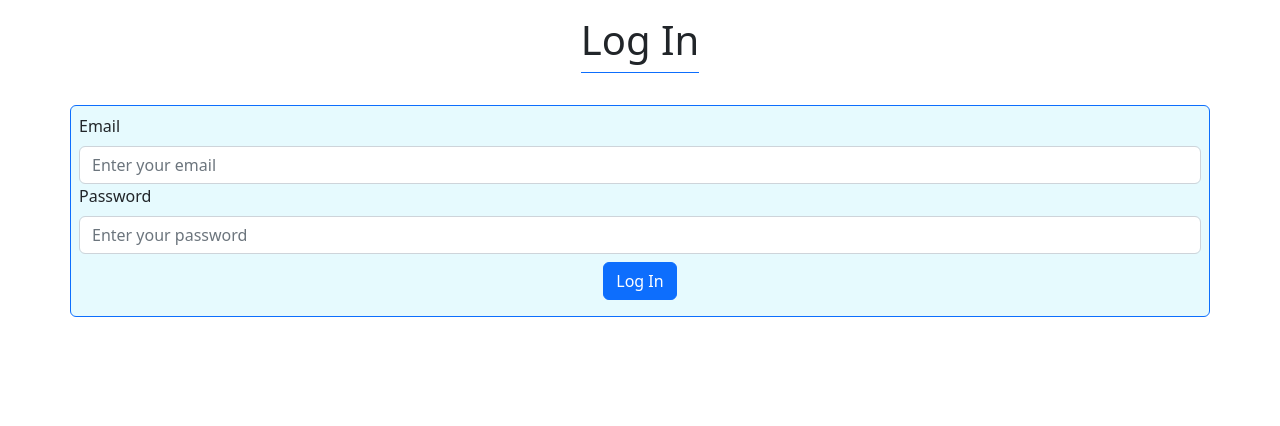
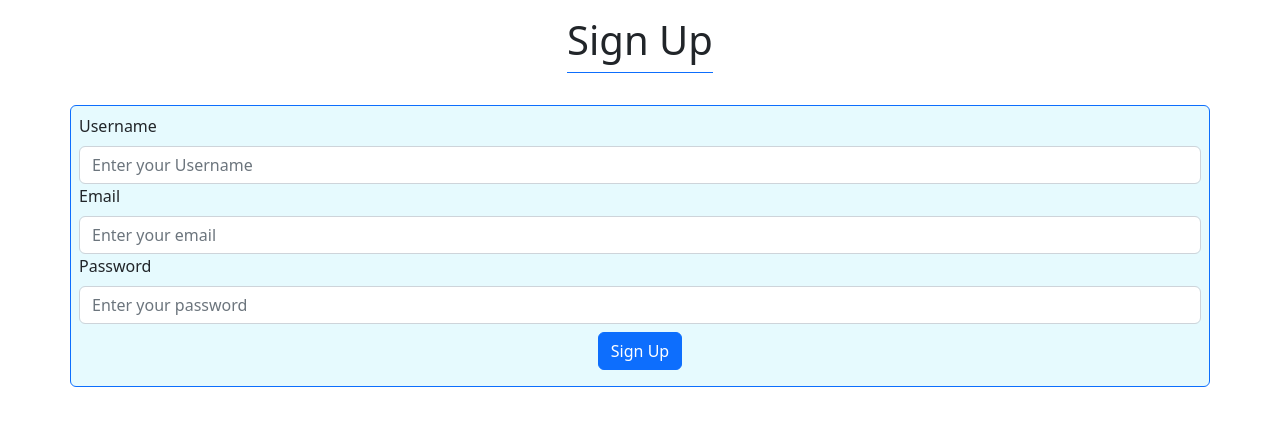
Before and after one commit to CoderKumarS/Firebase, a React (Vite) app: page /signup in a window 1280 px wide. Shown: the top 426 px of the page. Built offline with nearby package versions, Linux system fonts and the light colour scheme; no server answers.

Commit message:
Adding Sign Up page

```diff
--- a/package.json
+++ b/package.json
@@ -13,7 +13,8 @@
     "firebase": "^10.13.1",
     "react": "^18.2.0",
     "react-bootstrap": "^2.10.4",
-    "react-dom": "^18.2.0"
+    "react-dom": "^18.2.0",
+    "react-router-dom": "^6.26.2"
   },
   "devDependencies": {
     "@types/react": "^18.0.27",
--- a/src/App.tsx
+++ b/src/App.tsx
@@ -1,26 +1,31 @@
 import React, { useState } from "react";
-// import ListGroup from "./test/ListGroup";
-// import Contact from "./components/Contact";
+import { Routes, Route } from "react-router-dom";
+import ListGroup from "./test/ListGroup";
+import Contact from "./components/Contact";
 import SignUp from "./components/SignUp";
 import LogIn from "./components/LogIn";
-// const items = [
-//   "New York",
-//   "Los Angeles",
-//   "Chicago",
-//   "Houston",
-//   "Phoenix",
-//   "Philadelphia",
-//   "San Antonio",
-// ];
-// const heading = "Cities";
+const items = [
+  "New York",
+  "Los Angeles",
+  "Chicago",
+  "Houston",
+  "Phoenix",
+  "Philadelphia",
+  "San Antonio",
+];
+const heading = "Cities";
 function App() {
   return (
     <>
-      {/* <SignUp /> */}
-      <LogIn />
-      {/*<div>
-        <ListGroup items={items} heading={heading} />
-      </div> */}
+      <Routes>
+        <Route path="/signup" element={<SignUp />} />
+        <Route path="/login" element={<LogIn />} />
+        <Route path="/contact" element={<Contact />} />
+        <Route
+          path="/"
+          element={<ListGroup items={items} heading={heading} />}
+        />
+      </Routes>
     </>
   );
 }
--- a/src/components/LogIn.tsx
+++ b/src/components/LogIn.tsx
@@ -1,43 +1,67 @@
 import React, { useState, useEffect } from "react";
+import { useFirebase } from "../module/firebase";
 import Alert from "../test/Alert";
 import Button from "../test/Button";
 import { Form } from "react-bootstrap";
-function LogIn() {
-  const [user, setUser] = useState({
+
+interface UserState {
+  email: string;
+  password: string;
+}
+
+interface AlertState {
+  visible: boolean;
+  message: string;
+  color: string;
+}
+
+const LogIn: React.FC = () => {
+  const firebase = useFirebase();
+  const [user, setUser] = useState<UserState>({
     email: "",
     password: "",
   });
-  const [alert, setAlert] = useState({
+  const [alert, setAlert] = useState<AlertState>({
     visible: false,
     message: "",
     color: "",
   });
-  let target, value;
-  const handleUser = (e) => {
-    target = e.target.id;
-    value = e.target.value;
-    setUser({ ...user, [target]: value });
+
+  const handleUser = (e: React.ChangeEvent<HTMLInputElement>): void => {
+    const { id, value } = e.target;
+    setUser(prevState => ({ ...prevState, [id]: value }));
   };
-  if (alert.visible) {
-    setTimeout(() => {
-      setAlert({ ...alert, visible: false });
-    }, 5000);
-  }
-  const handleLogIn = async () => {
-    if (user.email == "" || user.password == "") {
+
+  useEffect(() => {
+    if (alert.visible) {
+      const timer = setTimeout(() => {
+        setAlert(prevAlert => ({ ...prevAlert, visible: false }));
+      }, 5000);
+
+      return () => clearTimeout(timer);
+    }
+  }, [alert.visible]);
+
+  const handleLogIn = async (): Promise<void> => {
+    if (user.email === "" || user.password === "") {
       setAlert({
-        ...alert,
         visible: true,
         message: "Email and Password are required",
         color: "danger",
       });
       return;
     }
+
     try {
-
-    } catch (error) {
+      const auth = await firebase.signinUserWithEmailAndPassword(user.email, user.password);
       setAlert({
-        ...alert,
+        visible: true,
+        message: `${auth.user.email} Signed in successfully`,
+        color: "success",
+      });
+      setUser({ email: "", password: "" });
+    } catch (error: any) {
+      setAlert({
         visible: true,
         message: error.message,
         color: "danger",
@@ -45,11 +69,12 @@ function LogIn() {
       console.log(error);
     }
   };
+
   return (
-    <div className="d-flex flex-column align-items-center justify-content-center postion-relative">
+    <div className="d-flex flex-column align-items-center justify-content-center position-relative">
       {alert.visible && (
         <Alert
-          onClose={() => setAlert({ ...alert, visible: false })}
+          onClose={() => setAlert(prevAlert => ({ ...prevAlert, visible: false }))}
           color={alert.color}
         >
           {alert.message}
@@ -88,6 +113,6 @@ function LogIn() {
       </Form>
     </div>
   );
-}
+};
 
 export default LogIn;
--- a/src/components/SignUp.tsx
+++ b/src/components/SignUp.tsx
@@ -17,7 +17,7 @@ function SignUp() {
     color: "",
   });
   let target, value;
-  const handleUser = (e) => {
+  const handleUser = (e: React.ChangeEvent<HTMLInputElement>) => {
     target = e.target.id;
     value = e.target.value;
     setUser({ ...user, [target]: value });
@@ -53,7 +53,7 @@ function SignUp() {
         email: user.email,
       });
       setUser({ name: "", email: "", password: "" });
-    } catch (error) {
+    } catch (error: any) {
       setAlert({
         ...alert,
         visible: true,
--- a/src/main.tsx
+++ b/src/main.tsx
@@ -1,13 +1,16 @@
 import React from "react";
 import ReactDOM from "react-dom/client";
+import { BrowserRouter } from "react-router-dom";
 import App from "./App";
 import { FirebaseProvider } from "./module/firebase";
 import "bootstrap/dist/css/bootstrap.css";
 
 ReactDOM.createRoot(document.getElementById("root") as HTMLElement).render(
   <React.StrictMode>
-    <FirebaseProvider>
-      <App />
-    </FirebaseProvider>
+    <BrowserRouter>
+      <FirebaseProvider>
+        <App />
+      </FirebaseProvider>
+    </BrowserRouter>
   </React.StrictMode>
 );
--- a/src/module/firebase.jsx
+++ /dev/null
@@ -1,37 +0,0 @@
-import { createContext, useContext } from "react";
-import { initializeApp } from "firebase/app";
-import { getAuth, createUserWithEmailAndPassword } from "firebase/auth";
-import { getDatabase, set, ref } from "firebase/database";
-
-const firebaseConfig = {
-  apiKey: "AIzaSyCsKcyebUwlLJtgRFdr57HgOjJUSNMmk4k",
-  authDomain: "loginfirebase-95ef0.firebaseapp.com",
-  projectId: "loginfirebase-95ef0",
-  storageBucket: "loginfirebase-95ef0.appspot.com",
-  messagingSenderId: "383204528230",
-  appId: "1:383204528230:web:4c398f73fbd5984c469da7",
-  databaseURL: "https://loginfirebase-95ef0-default-rtdb.firebaseio.com",
-};
-
-const firebaseApp = initializeApp(firebaseConfig);
-const firebaseAuth = getAuth(firebaseApp);
-const database = getDatabase(firebaseApp);
-const FirebaseContext = createContext(null);
-
-export const useFirebase = () => useContext(FirebaseContext);
-
-export const FirebaseProvider = (props) => {
-  const signupUserWithEmailAndPassword = async (email, password) => {
-    return createUserWithEmailAndPassword(firebaseAuth, email, password);
-  };
-  const putData = (key, data) => {
-    set(ref(database, key), data);
-  };
-  return (
-    <FirebaseContext.Provider
-      value={{ signupUserWithEmailAndPassword, putData }}
-    >
-      {props.children}
-    </FirebaseContext.Provider>
-  );
-};
--- /dev/null
+++ b/src/module/firebase.tsx
@@ -0,0 +1,95 @@
+import {
+  createContext,
+  useContext,
+  useState,
+  useEffect,
+  ReactNode,
+} from "react";
+import { initializeApp } from "firebase/app";
+import {
+  getAuth,
+  createUserWithEmailAndPassword,
+  signInWithEmailAndPassword,
+  onAuthStateChanged,
+  User,
+} from "firebase/auth";
+import { getDatabase, ref, set } from "firebase/database";
+
+// Firebase configuration
+const firebaseConfig = {
+  apiKey: "your_api_key",
+  authDomain: "your_auth_domain",
+  projectId: "your_project_id",
+  storageBucket: "your_storage_bucket",
+  messagingSenderId: "your_messaging_sender_id",
+  appId: "your_app_id",
+  databaseURL: "your_database_url",
+};
+
+// Initialize Firebase
+const firebaseApp = initializeApp(firebaseConfig);
+const firebaseAuth = getAuth(firebaseApp);
+const database = getDatabase(firebaseApp);
+const FirebaseContext = createContext<any>(null); // createContext with any as initial type
+
+// Custom hook to use Firebase context
+export const useFirebase = () => useContext(FirebaseContext);
+
+// Firebase provider component
+export const FirebaseProvider: React.FC<{ children: ReactNode }> = ({
+  children,
+}) => {
+  const [user, setUser] = useState<User | null>(null); // User type from Firebase
+
+  // Effect to handle authentication state changes
+  useEffect(() => {
+    const unsubscribe = onAuthStateChanged(firebaseAuth, (firebaseUser) => {
+      if (firebaseUser) {
+        setUser(firebaseUser); // Set authenticated user
+      } else {
+        setUser(null); // No user signed in
+      }
+    });
+
+    // Cleanup subscription on unmount
+    return () => unsubscribe();
+  }, []);
+
+  // Function to sign up a user with email and password
+  const signupUserWithEmailAndPassword = async (
+    email: string,
+    password: string
+  ) => {
+    return createUserWithEmailAndPassword(firebaseAuth, email, password);
+  };
+
+  // Function to sign in a user with email and password
+  const signinUserWithEmailAndPassword = async (
+    email: string,
+    password: string
+  ) => {
+    return signInWithEmailAndPassword(firebaseAuth, email, password);
+  };
+
+  // Function to put data into Firebase database
+  const putData = (key: string, data: any) => {
+    set(ref(database, key), data);
+  };
+
+  // Check if user is logged in
+  const isLoggedIn = !!user;
+
+  // Provide context values to children components
+  return (
+    <FirebaseContext.Provider
+      value={{
+        signupUserWithEmailAndPassword,
+        signinUserWithEmailAndPassword,
+        putData,
+        isLoggedIn,
+      }}
+    >
+      {children}
+    </FirebaseContext.Provider>
+  );
+};
```
Also changed, not shown: 1 other file (tests, documents, lock files or other folders).
